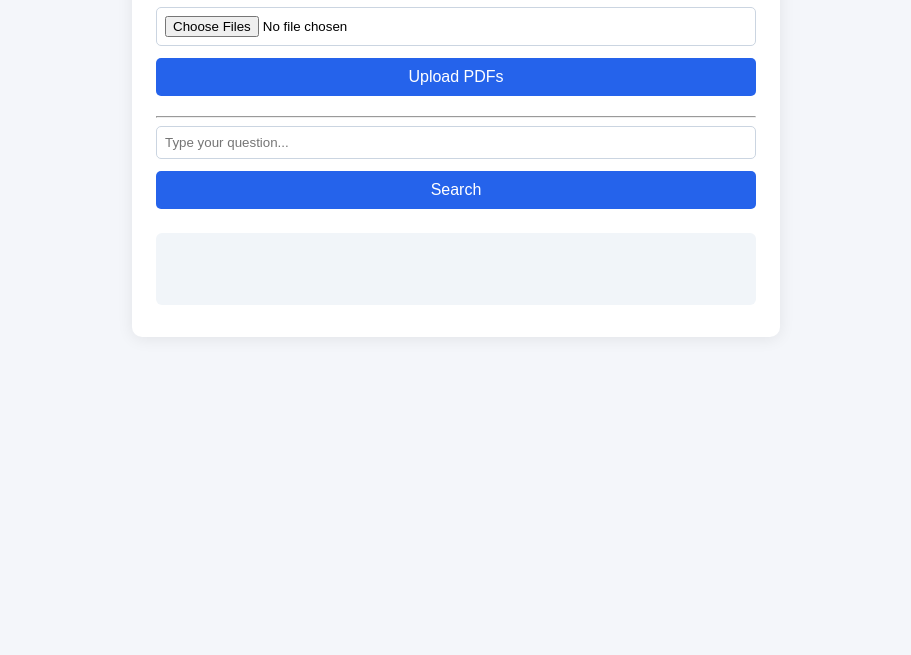
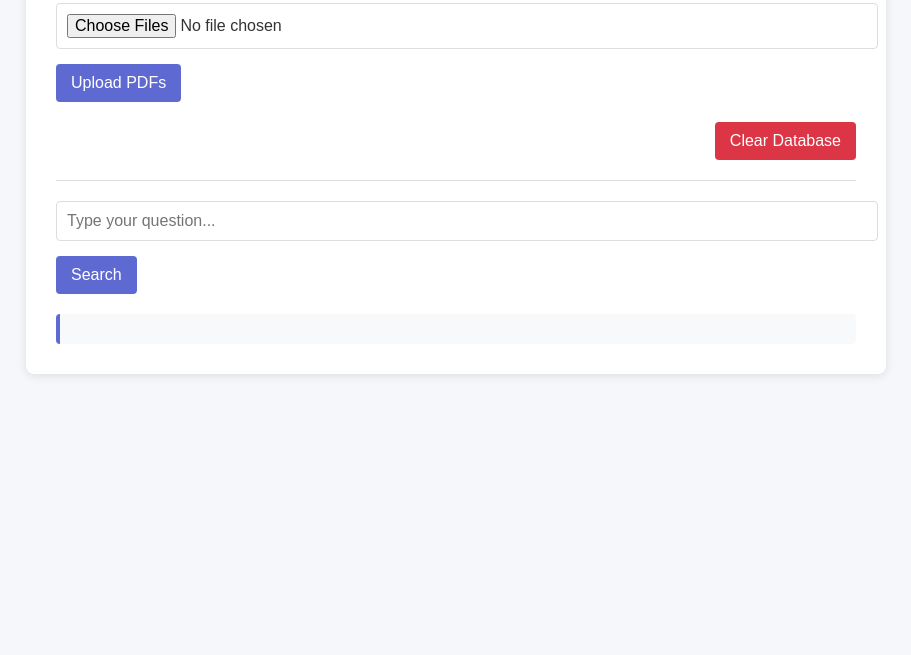
Before and after one commit to SrikruthReddy/RAG, a plain HTML site: page index.html in a window 1280 px wide. Shown: the part 145-800 px from the top of the page, without its empty margins (184-1095 px from the left). Drawn offline with Linux system fonts and the light colour scheme; no server answers.

Commit message:
Add Clear Database functionality to GitHub Pages

```diff
--- a/index.html
+++ b/index.html
@@ -13,6 +13,11 @@
             <input type="file" id="pdf-files" name="pdfs" accept="application/pdf" multiple required />
             <button type="submit">Upload PDFs</button>
         </form>
+
+        <div class="actions">
+            <button id="clear-db" class="danger-btn">Clear Database</button>
+        </div>
+
         <hr>
         <form id="query-form">
             <input type="text" id="query" placeholder="Type your question..." required />
--- a/main.js
+++ b/main.js
@@ -80,6 +80,42 @@ document.getElementById('upload-form').addEventListener('submit', async function
     }
 });
 
+// Clear database handler
+document.getElementById('clear-db').addEventListener('click', async function() {
+    if (!confirm('Are you sure you want to clear the database? This will delete all uploaded documents and cannot be undone.')) {
+        return;
+    }
+
+    document.getElementById('results').innerText = 'Clearing database...';
+
+    try {
+        const res = await fetch(`${API_URL}/clear`, {
+            method: 'POST'
+        });
+
+        if (!res.ok) {
+            throw new Error(`Server responded with status: ${res.status}`);
+        }
+
+        const data = await res.json();
+        document.getElementById('results').innerHTML = `
+            <div>
+                <h3>Database Cleared</h3>
+                <p>${data.message || 'Database cleared successfully.'}</p>
+            </div>
+        `;
+    } catch (error) {
+        console.error('Clear database error:', error);
+        document.getElementById('results').innerHTML = `
+            <div class="error-message">
+                <h3>Clear Database Failed</h3>
+                <p>Error: ${error.message}</p>
+                <p>The backend server might be unavailable.</p>
+            </div>
+        `;
+    }
+});
+
 // Handle query submission
 document.getElementById('query-form').addEventListener('submit', async function(e) {
     e.preventDefault();
--- a/style.css
+++ b/style.css
@@ -1,51 +1,85 @@
+@import url('https://fonts.googleapis.com/css2?family=Roboto:wght@300;400;500&display=swap');
+
 body {
-    font-family: Arial, sans-serif;
-    background: #f4f6fa;
+    font-family: 'Roboto', sans-serif;
+    line-height: 1.6;
     margin: 0;
-    padding: 0;
+    padding: 20px;
+    background-color: #f5f7fa;
+    color: #333;
 }
+
 .container {
-    max-width: 600px;
-    margin: 40px auto;
-    background: #fff;
-    padding: 32px 24px;
-    border-radius: 10px;
-    box-shadow: 0 2px 16px rgba(0,0,0,0.08);
+    max-width: 800px;
+    margin: 0 auto;
+    background-color: white;
+    padding: 30px;
+    border-radius: 8px;
+    box-shadow: 0 2px 10px rgba(0, 0, 0, 0.1);
 }
+
 h1 {
+    color: #4a4e69;
     text-align: center;
-    color: #2d3748;
+    margin-bottom: 25px;
 }
+
 form {
-    display: flex;
-    flex-direction: column;
-    gap: 12px;
     margin-bottom: 20px;
 }
-input[type="file"], input[type="text"] {
-    padding: 8px;
-    border: 1px solid #cbd5e1;
-    border-radius: 5px;
+
+input[type="file"],
+input[type="text"] {
+    width: 100%;
+    padding: 10px;
+    margin-bottom: 15px;
+    border: 1px solid #ddd;
+    border-radius: 4px;
+    font-size: 16px;
 }
+
 button {
-    background: #2563eb;
-    color: #fff;
+    background-color: #5e6ad2;
+    color: white;
     border: none;
-    padding: 10px 0;
-    border-radius: 5px;
-    font-size: 1rem;
+    padding: 10px 15px;
+    border-radius: 4px;
     cursor: pointer;
-    transition: background 0.2s;
+    font-size: 16px;
+    transition: background-color 0.3s;
 }
+
 button:hover {
-    background: #1e40af;
+    background-color: #4a55b8;
 }
+
+.danger-btn {
+    background-color: #dc3545;
+}
+
+.danger-btn:hover {
+    background-color: #c82333;
+}
+
+.actions {
+    display: flex;
+    justify-content: flex-end;
+    margin: 15px 0;
+}
+
+hr {
+    border: 0;
+    height: 1px;
+    background-color: #ddd;
+    margin: 20px 0;
+}
+
 #results {
-    margin-top: 24px;
-    background: #f1f5f9;
-    padding: 16px;
-    border-radius: 6px;
-    min-height: 40px;
+    margin-top: 20px;
+    padding: 15px;
+    background-color: #f8f9fa;
+    border-radius: 4px;
+    border-left: 4px solid #5e6ad2;
     color: #22223b;
     white-space: pre-wrap;
 }
```
